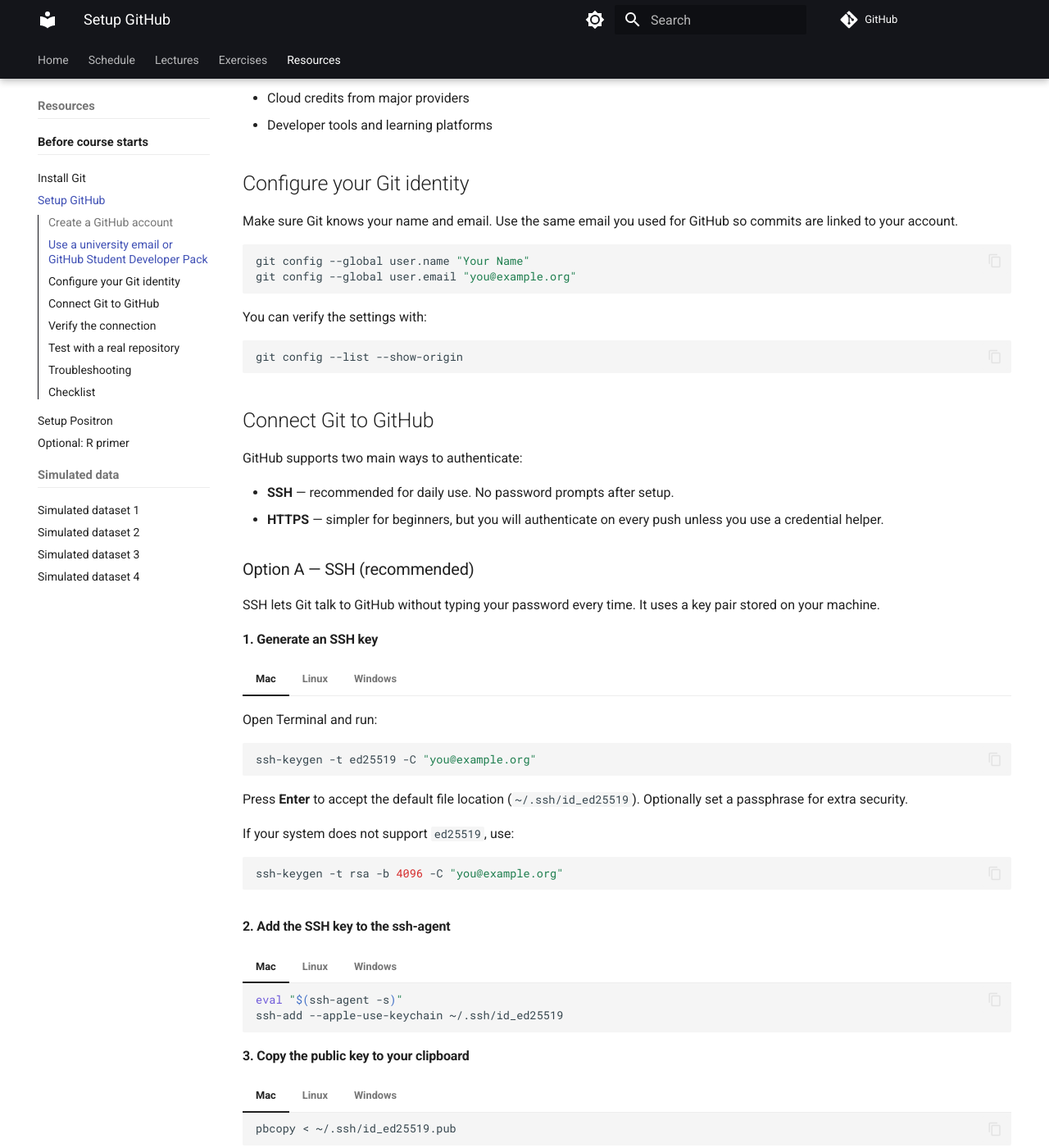
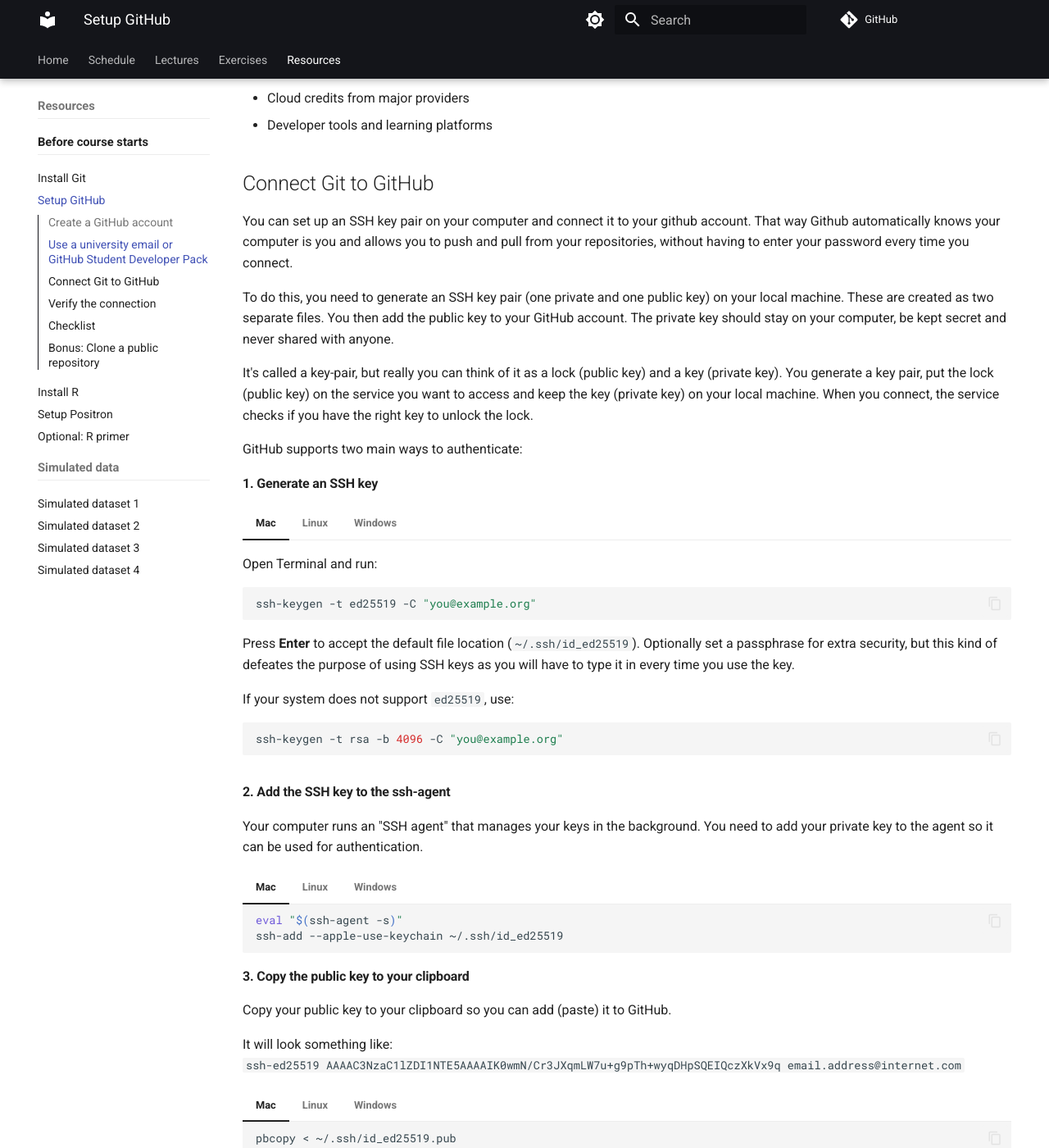
Before and after one commit to k-CIR/course-open-science-in-practice, an MkDocs documentation site: the page built from docs/setup/github-setup.md, in a window 1280 px wide and 1400 px high, scrolled down 1252 px. Shown: the whole window at 82% size. Built offline with MkDocs 1.6.1 and Material for MkDocs 9.7.7, drawn with Linux system fonts in a browser that asks for light colours; comment, search, counter and statistics services are not loaded; some of the changed text lies outside the part shown.

Commit message:
updates of setup pages

````diff
--- a/docs/setup/github-setup.md
+++ b/docs/setup/github-setup.md
@@ -41,31 +41,15 @@
 - Cloud credits from major providers
 - Developer tools and learning platforms
 
-## Configure your Git identity
-
-Make sure Git knows your name and email. Use the same email you used for GitHub so commits are linked to your account.
-
-```sh
-git config --global user.name "Your Name"
-git config --global user.email "you@example.org"
-```
-
-You can verify the settings with:
-
-```sh
-git config --list --show-origin
-```
-
 ## Connect Git to GitHub
 
+You can set up an SSH key pair on your computer and connect it to your github account. That way Github automatically knows your computer is you and allows you to push and pull from your repositories, without having to enter your password every time you connect.
+
+To do this, you need to generate an SSH key pair (one private and one public key) on your local machine. These are created as two separate files. You then add the public key to your GitHub account. The private key should stay on your computer, be kept secret and never shared with anyone.
+
+It's called a key-pair, but really you can think of it as a lock (public key) and a key (private key). You generate a key pair, put the lock (public key) on the service you want to access and keep the key (private key) on your local machine. When you connect, the service checks if you have the right key to unlock the lock.
+
 GitHub supports two main ways to authenticate:
-
-- **SSH** — recommended for daily use. No password prompts after setup.
-- **HTTPS** — simpler for beginners, but you will authenticate on every push unless you use a credential helper.
-
-### Option A — SSH (recommended)
-
-SSH lets Git talk to GitHub without typing your password every time. It uses a key pair stored on your machine.
 
 #### 1. Generate an SSH key
 
@@ -78,7 +62,7 @@
     ```
 
     Press **Enter** to accept the default file location (`~/.ssh/id_ed25519`).
-    Optionally set a passphrase for extra security.
+    Optionally set a passphrase for extra security, but this kind of defeates the purpose of using SSH keys as you will have to type it in every time you use the key.
 
     If your system does not support `ed25519`, use:
 
@@ -122,6 +106,8 @@
 
 #### 2. Add the SSH key to the ssh-agent
 
+Your computer runs an "SSH agent" that manages your keys in the background. You need to add your private key to the agent so it can be used for authentication.
+
 === "Mac"
 
     ```sh
@@ -146,6 +132,11 @@
     ```
 
 #### 3. Copy the public key to your clipboard
+
+Copy your public key to your clipboard so you can add (paste) it to GitHub.
+
+It will look something like: <br>
+`ssh-ed25519 AAAAC3NzaC1lZDI1NTE5AAAAIK0wmN/Cr3JXqmLW7u+g9pTh+wyqDHpSQEIQczXkVx9q email.address@internet.com`
 
 === "Mac"
 
@@ -173,60 +164,25 @@
 
 === "Windows"
 
-    In Git Bash:
+    In Git Bash, print your public in the terminal:
 
     ```sh
     cat ~/.ssh/id_ed25519.pub
     ```
 
-    Select the output and copy it with **Ctrl+Shift+C**, or open the file in Notepad:
+    Select the output and copy it.
 
-    ```sh
-    notepad ~/.ssh/id_ed25519.pub
-    ```
+    Alternatively, you can open the public key file (`~/.ssh/id_ed25519.pub`) in a text editor and copy it from there. Where your home directory is located is sometimes a mystery on windows, but it is usually in `C:\Users\<YourName>\.ssh\`.
 
 #### 4. Add the key to GitHub
 
-1. In GitHub, click your avatar → **Settings**.
+1. In GitHub, click your avatar/portrait in the top right corner → **Settings**.
 2. In the left sidebar, click **SSH and GPG keys**.
 3. Click **New SSH key**.
 4. Paste your key into the **Key** field.
 5. Give it a title like `Work laptop`.
 6. Click **Add SSH key**.
-
-### Option B — HTTPS
-
-If you prefer HTTPS, use the repository URL that starts with `https://github.com/...`.
-
-#### Use a credential helper
-
-So you do not have to type your username and password on every push.
-
-=== "Mac"
-
-    ```sh
-    git config --global credential.helper osxkeychain
-    ```
-
-=== "Linux"
-
-    ```sh
-    git config --global credential.helper cache
-    ```
-
-    Or for longer caching:
-
-    ```sh
-    git config --global credential.helper 'cache --timeout=3600'
-    ```
-
-=== "Windows"
-
-    ```sh
-    git config --global credential.helper manager-core
-    ```
-
-Git Credential Manager will prompt for credentials once and store them securely.
+7. You will have to authenticate with your GitHub password to confirm.
 
 ## Verify the connection
 
@@ -242,33 +198,19 @@
 
 If you see a warning about the host fingerprint, that is expected on first use. Type `yes` to continue.
 
-## Test with a real repository
+## Checklist
 
-### Clone an existing repository
+- [x] You have a GitHub account with a verified email.
+- [x] You have an ssh key-pair generated and with the public key added to your GitHub account.
+- [x] You can run `ssh -T git@github.com` successfully.
+
+.. now make sure you have [R installed](./install-r.md), go [setup Positron](./positron-setup.md) and you'll be ready to start the course!
+
+## Bonus: Clone a public repository
+You can try to clone a public repository from GitHub to your local machine to make sure everything is working. For example, running this command in your terminal:
 
 ```sh
-git clone git@github.com:<owner>/<repo>.git
+git clone git@github.com:NiklasEdvall/an-approved-repo.git
 ```
 
-Replace `<owner>` and `<repo>` with a real GitHub repository path. If you do not have one yet, create a new empty repository on GitHub and clone it.
-
-## Troubleshooting
-
-- **Permission denied (publickey)**
-  Make sure you added the correct public key to GitHub and that the ssh-agent is running with the private key loaded.
-
-- **Host key verification failed**
-  Remove stale GitHub entries from `~/.ssh/known_hosts` and try the `ssh -T` test again.
-
-- **HTTPS keeps asking for a password**
-  Enable the credential helper for your OS above, or switch to SSH.
-
-- **Commits show the wrong author on GitHub**
-  Double-check that `git config user.email` matches the email on your GitHub account.
-
-## Checklist
-
-- [ ] You have a GitHub account with a verified email.
-- [ ] Your global Git `user.name` and `user.email` are configured.
-- [ ] You can run `ssh -T git@github.com` successfully.
-- [ ] You can clone or push to a GitHub repository.
+.. will clone [this example repository](https://github.com/NiklasEdvall/an-approved-repo) to your local machine. You can then navigate into the directory and check the files.
--- a/mkdocs.yml
+++ b/mkdocs.yml
@@ -110,6 +110,7 @@
       - setup/index.md
       - 'Install Git': setup/git-setup.md
       - 'Setup GitHub': setup/github-setup.md
+      - 'Install R': setup/install-r.md
       - 'Setup Positron': setup/positron-setup.md
       - 'Optional: R primer': setup/R-primer.md
     - Simulated data:
````
Also changed, not shown: docs/lectures/lecture-1-why-git.md (+1 -1 lines), docs/setup/git-setup.md (+10 -6 lines), docs/setup/index.md (+3 -7 lines), docs/setup/install-r.md (added, +4 -0 lines), docs/setup/positron-setup.md (+15 -9 lines), docs/assets/git-config-screenshot.png (added), docs/assets/positron1.png (added), docs/assets/positron3.png (added).
